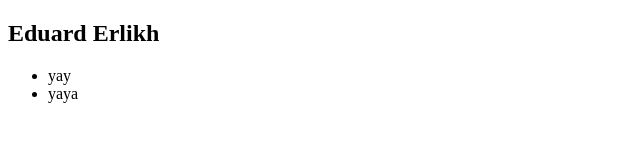
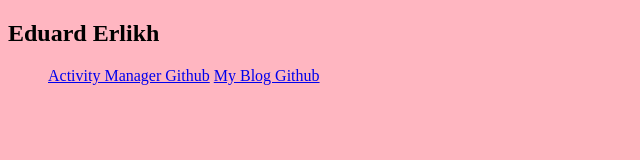
Before and after one commit to eerlikh/eerlikh.github.io, a plain HTML site: page index.html in a window 1280 px wide. Shown: the whole page, without its empty margins (0-640 px from the left). Drawn offline with Linux system fonts and the light colour scheme.

Commit message:
updating profil

```diff
--- a/index.html
+++ b/index.html
@@ -8,8 +8,8 @@
   <body>
     <h2>Eduard Erlikh</h2>
     <ul>
-      <li>yay</li>
-      <li>yaya</li>
+      <a href="https://github.com/eerlikh/activityManager">Activity Manager Github</a>
+      <a href="https://github.com/eerlikh/myBlog">My Blog Github</a>
 
     </ul>
 
--- a/script.js
+++ b/script.js
@@ -0,0 +1 @@
+$("#foo").append("<div>hello world</div>")
--- a/style.css
+++ b/style.css
@@ -0,0 +1,3 @@
+body {
+  background-color: lightpink;
+}
```
Also changed, not shown: 2 other files.
